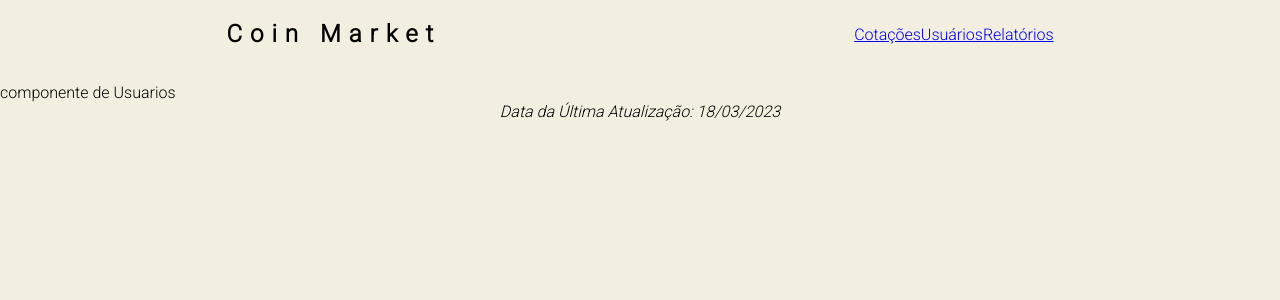
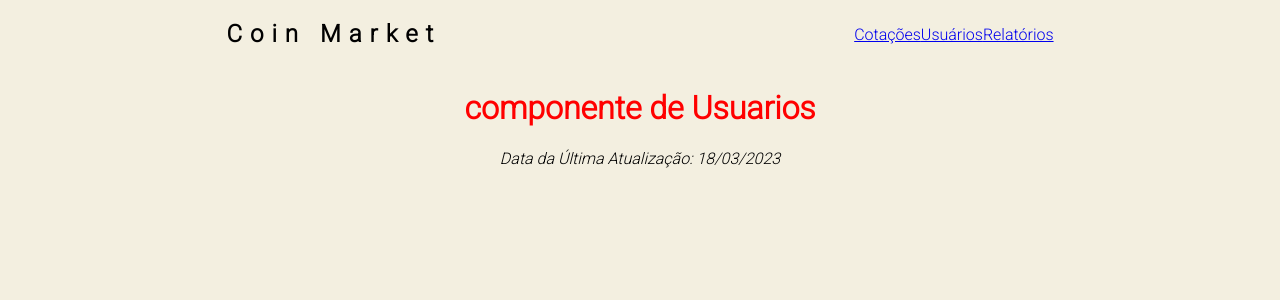
Before and after one commit to lenesignorelli/coinmarketlene, a React (Create React App) app: page /usuarios in a window 1280 px wide. Shown: the top 300 px of the page. Built offline with nearby package versions, Linux system fonts and the light colour scheme; a web font is replaced by a local one.

Commit message:
Estilizacao css

```diff
--- a/src/App.js
+++ b/src/App.js
@@ -12,11 +12,13 @@ function App() {
     <BrowserRouter>
     <div className="App">
       <Cabecalho />
+
         <Routes>
           <Route path="/" element= {<Cotacoes />} />
           <Route path="relatorios" element= {<Relatorios />} />
           <Route path="usuarios" element= {<Usuarios />} />
         </Routes>
+
       <Rodape />
     </div>
     </BrowserRouter>
--- a/src/pages/Relatorios/index.js
+++ b/src/pages/Relatorios/index.js
@@ -2,8 +2,8 @@ import './styles.css'
 
 export default function Relatorios() {
   return (
-    <div>
-        componente de relatorios
+    <div className='titulo-relatorios'>
+        <h1>componente de relatorios</h1>
     </div>
   )
 }
--- a/src/pages/Relatorios/styles.css
+++ b/src/pages/Relatorios/styles.css
@@ -0,0 +1,4 @@
+.titulo-relatorios {
+    text-align: center;
+    color: green;
+}
--- a/src/pages/Usuarios/index.js
+++ b/src/pages/Usuarios/index.js
@@ -2,8 +2,8 @@ import './styles.css'
 
 export default function Usuarios() {
   return (
-    <div>
-        componente de Usuarios
+    <div className='titulo-usuarios'>
+        <h1>componente de Usuarios</h1>
     </div>
   )
 }
--- a/src/pages/Usuarios/styles.css
+++ b/src/pages/Usuarios/styles.css
@@ -0,0 +1,4 @@
+.titulo-usuarios {
+    text-align: center;
+    color: red;
+}
```
